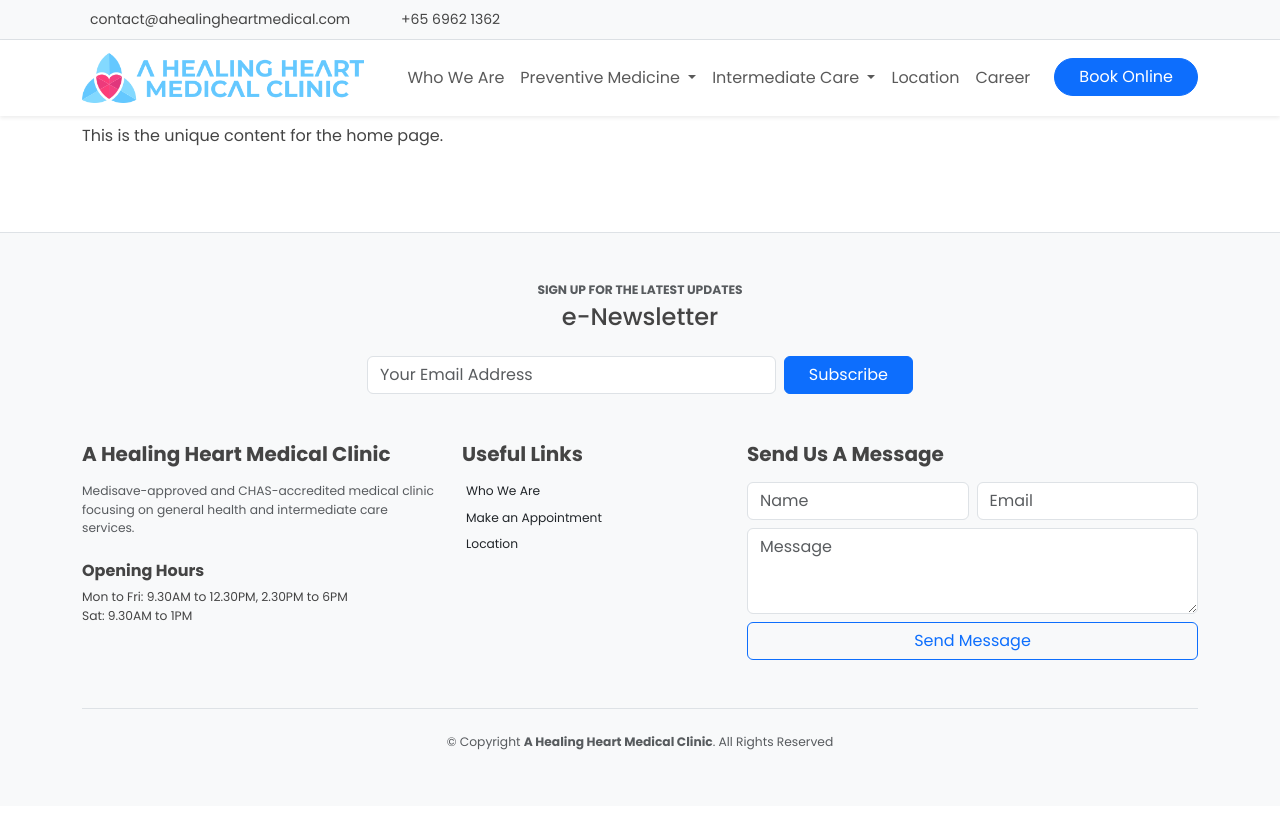
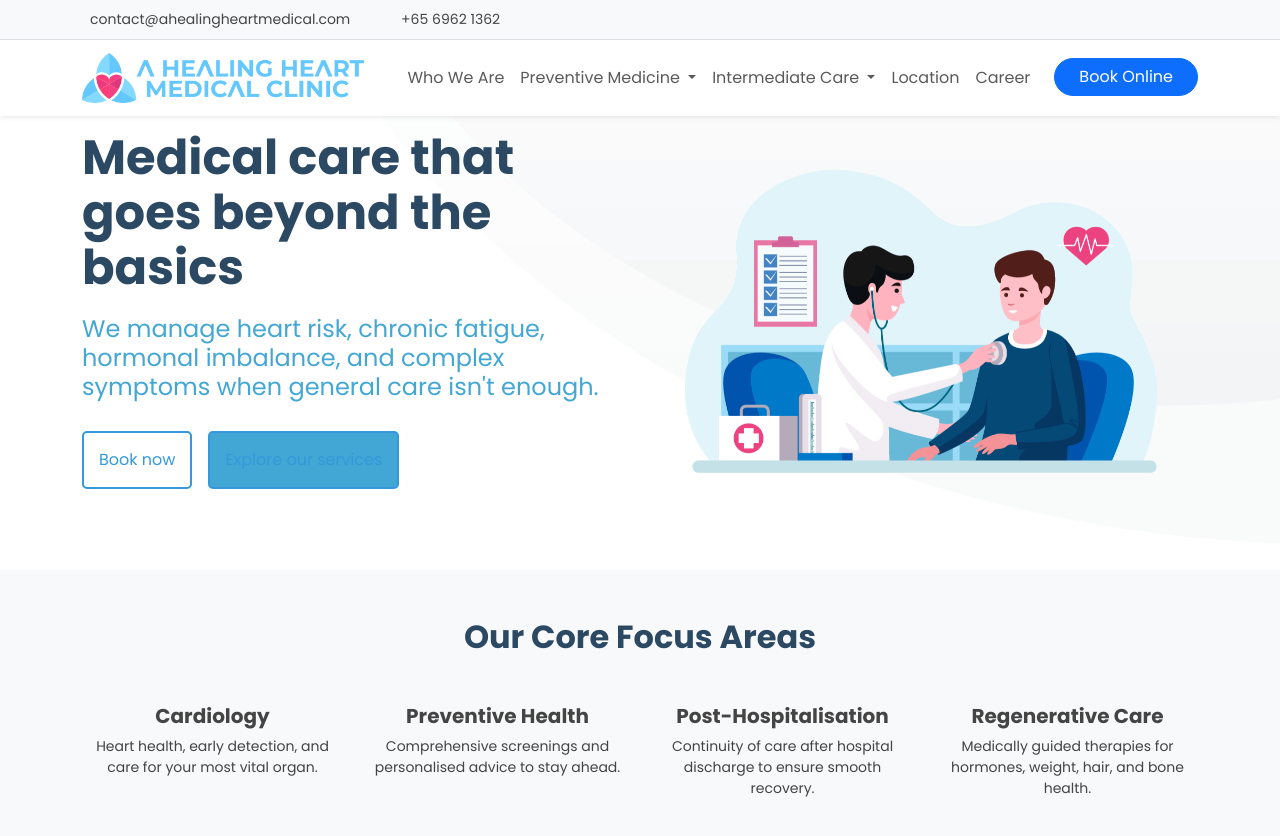
Before and after one commit to benchowsg/clinic, a Jekyll site: the page built from test-index2026.html, in a window 1280 px wide and 900 px high. Shown: the top 836 px of the window. Built offline with Jekyll 4.4.1, drawn with Linux system fonts in a browser that asks for light colours; some of the changed text lies outside the part shown.

Commit message:
Update test-index2026.html

```diff
--- a/test-index2026.html
+++ b/test-index2026.html
@@ -1,9 +1,100 @@
 ---
 layout: default
-title: A Healing Heart Medical Clinic
+title: A Healing Heart Medical Clinic | Cardiology & Intermediate Care
+description: Medisave-approved and CHAS accredited clinic providing general health and intermediate care services in Singapore.
 ---
 
-<section class="container my-5">
-  <h1>Welcome to the Clinic</h1>
-  <p>This is the unique content for the home page.</p>
+<section id="hero" class="hero d-flex align-items-center">
+  <div class="container">
+    <div class="row">
+      <div class="col-lg-6 pt-5 pt-lg-0 order-2 order-lg-1 d-flex flex-column justify-content-center">
+        <h1 style="color: #2c4964; font-size: 48px; font-weight: 700;">Medical care that goes beyond the basics</h1>
+        <h2 style="color: #43a7d5; font-size: 24px; font-weight: 400; margin-bottom: 30px;">We manage heart risk, chronic fatigue, hormonal imbalance, and complex symptoms when general care isn't enough.</h2>
+        <div class="d-flex">
+          <a href="/booking" class="btn-get-started scrollto">Book now</a>
+          <a href="/services" class="btn-get-started ms-3" style="background: #43a7d5;">Explore our services</a>
+        </div>
+      </div>
+      <div class="col-lg-6 order-1 order-lg-2 hero-img">
+        <img src="assets/img/about-AHH-banner-web.png" class="img-fluid animated" alt="Clinic Banner">
+      </div>
+    </div>
+  </div>
 </section>
+
+<main id="main">
+
+  <section class="py-5 bg-light text-center">
+    <div class="container">
+      <h2 class="mb-5 fw-bold" style="color: #2c4964;">Our Core Focus Areas</h2>
+      <div class="row g-4">
+        <div class="col-md-3">
+          <i class="fas fa-heartbeat fa-3x mb-3" style="color: #3498db;"></i>
+          <h5 class="fw-bold">Cardiology</h5>
+          <p class="small">Heart health, early detection, and care for your most vital organ.</p>
+        </div>
+        <div class="col-md-3">
+          <i class="fas fa-stethoscope fa-3x mb-3" style="color: #3498db;"></i>
+          <h5 class="fw-bold">Preventive Health</h5>
+          <p class="small">Comprehensive screenings and personalised advice to stay ahead.</p>
+        </div>
+        <div class="col-md-3">
+          <i class="fas fa-hospital-user fa-3x mb-3" style="color: #3498db;"></i>
+          <h5 class="fw-bold">Post-Hospitalisation</h5>
+          <p class="small">Continuity of care after hospital discharge to ensure smooth recovery.</p>
+        </div>
+        <div class="col-md-3">
+          <i class="fas fa-leaf fa-3x mb-3" style="color: #3498db;"></i>
+          <h5 class="fw-bold">Regenerative Care</h5>
+          <p class="small">Medically guided therapies for hormones, weight, hair, and bone health.</p>
+        </div>
+      </div>
+    </div>
+  </section>
+
+  <section id="about" class="about py-5">
+    <div class="container">
+      <div class="section-title text-center mb-5">
+        <p class="text-uppercase fw-bold mb-1" style="color: #3fbbc0;">We Are</p>
+        <h2 class="fw-bold" style="color: #2c4964;">Advanced Physicians</h2>
+      </div>
+
+      <div class="row align-items-center">
+        <div class="col-lg-6">
+          <div class="content pe-lg-4">
+            <p class="lead">Welcome to <b>A Healing Heart Medical Clinic</b>, where your healing journey begins.</p>
+            <p>We support patients with evolving, unclear, or complex symptoms that may not always be resolved in a standard consult. Our team bridges the gap between general practice and specialist care.</p>
+            <p>For urgent clarity, we provide rapid diagnostic tests for chest pain, suspected heart failure, and more, so you get answers without unnecessary delays.</p>
+            <div class="mt-4">
+              <a href="/who-we-are" class="text-decoration-none fw-bold" style="color: #3fbbc0;">
+                Read About Our Staff <i class="icofont-arrow-right"></i>
+              </a>
+            </div>
+          </div>
+        </div>
+        <div class="col-lg-6 text-center">
+          <img src="assets/img/team/Dr-Thang-Gerald-ahealingheartmedical-clinic.webp" class="img-fluid rounded shadow" alt="Dr Gerald Thang">
+        </div>
+      </div>
+    </div>
+  </section>
+
+  <section class="py-5 bg-light">
+    <div class="container text-center">
+      <h2 class="fw-bold mb-5" style="color: #2c4964;">Healthcare Blog</h2>
+      <div class="row g-4">
+        <div class="col-lg-4">
+          <div class="card h-100 border-0 shadow-sm">
+            <img src="/assets/img/blog/doctor-taking-blood-pressure-thumb.webp" class="card-img-top" alt="...">
+            <div class="card-body">
+              <h5 class="fw-bold">Hypertension Knowledge</h5>
+              <p class="small text-muted">Checking your blood pressure twice a day can help you keep tabs on your personal health.</p>
+              <a href="/blog-blood-pressure" class="btn btn-sm btn-outline-primary">Read More</a>
+            </div>
+          </div>
+        </div>
+        </div>
+    </div>
+  </section>
+
+</main>
```
